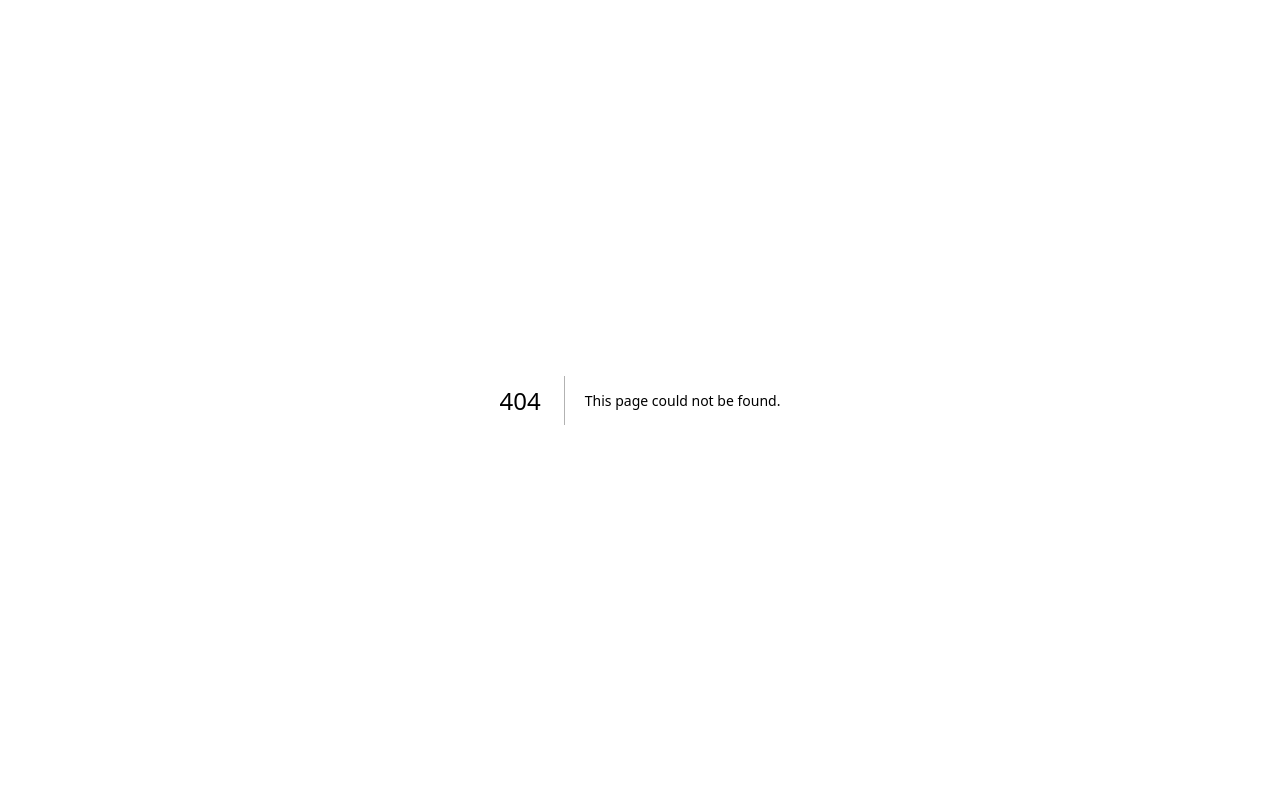
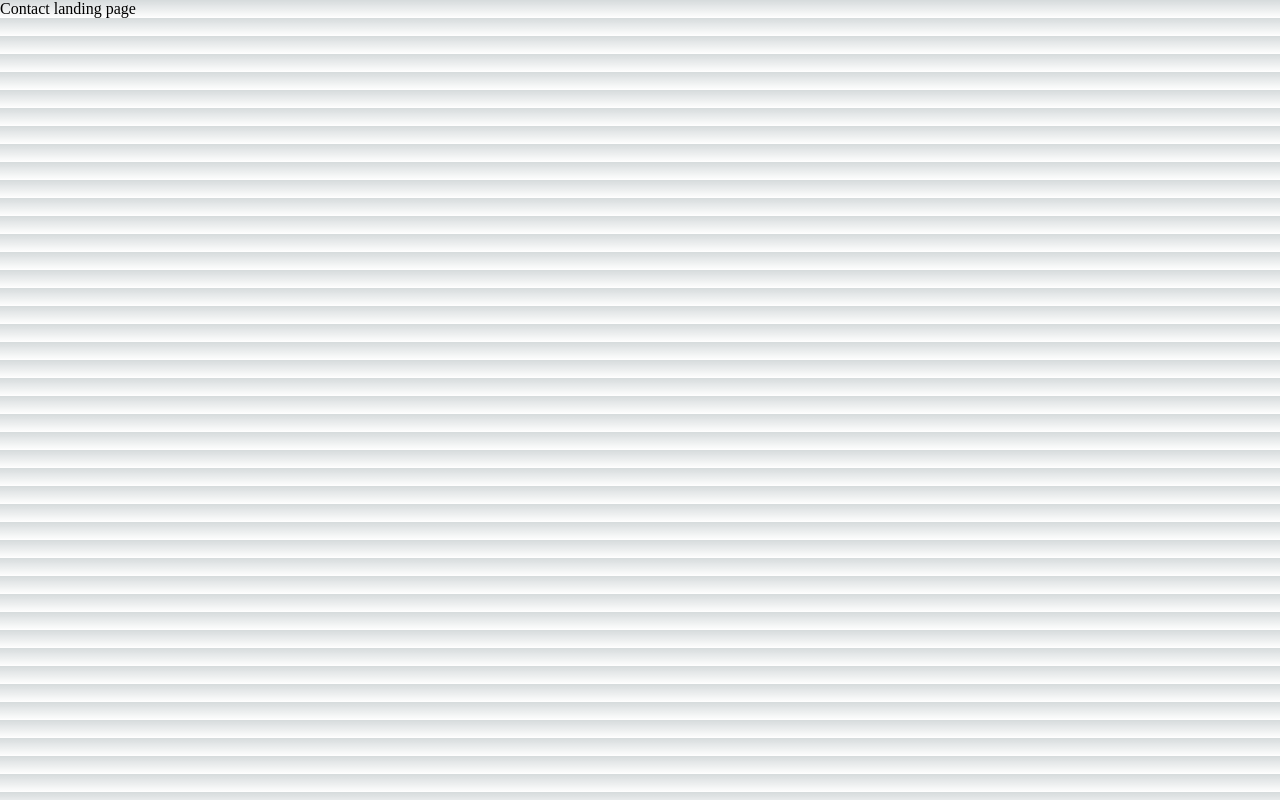
Before and after one commit to Matkovic123/Intro-to-Next13, a Next.js app: page /contact in a window 1280 px wide. Before the commit this address had no page. Built offline with nearby package versions, Linux system fonts and the light colour scheme.

Commit message:
app routes setup

```diff
--- a/app/(marketing)/home/page.tsx
+++ /dev/null
@@ -1,5 +0,0 @@
-// url path to this is localhost/home because (marketing) is ignoreg in path because it is in parantheses
-// If you create a page.tsx in app/home, it will be a collision, and the first one in file explorer will be loaded
-export default function MarketingHome() {
-    return <div>Marketing Home</div>
-}
--- a/app/about/me/page.tsx
+++ /dev/null
@@ -1,5 +0,0 @@
-const Me = () => {
-    return <div>I am Toni</div>
-}
-
-export default Me;
--- a/app/about/page.tsx
+++ /dev/null
@@ -1,3 +0,0 @@
-export default function About() {
-    return <div>About hi</div>
-}
--- /dev/null
+++ b/app/contact/page.tsx
@@ -0,0 +1,3 @@
+export default function BlogPost() {
+    return <div>Contact landing page</div>
+}
```
Also changed, not shown: app/blog/[...slug]/page.tsx (renamed from app/blog/[slug]/page.tsx).
